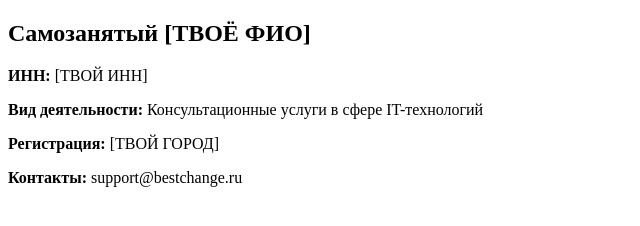
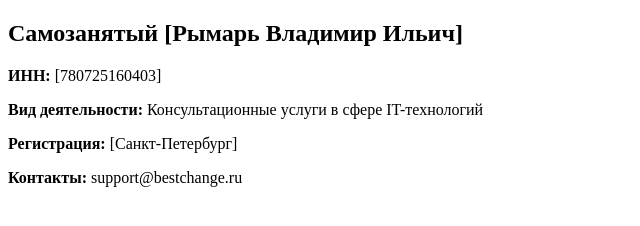
Before and after one commit to Sterling385/bestchange-payment, a plain HTML site: page legal.html in a window 1280 px wide. Shown: the whole page, without its empty margins (0-640 px from the left). Drawn offline with Linux system fonts and the light colour scheme.

Commit message:
Update legal.html

```diff
--- a/legal.html
+++ b/legal.html
@@ -5,10 +5,10 @@
     <meta charset="UTF-8">
 </head>
 <body>
-    <h2>Самозанятый [ТВОЁ ФИО]</h2>
-    <p><strong>ИНН:</strong> [ТВОЙ ИНН]</p>
+    <h2>Самозанятый [Рымарь Владимир Ильич]</h2>
+    <p><strong>ИНН:</strong> [780725160403]</p>
     <p><strong>Вид деятельности:</strong> Консультационные услуги в сфере IT-технологий</p>
-    <p><strong>Регистрация:</strong> [ТВОЙ ГОРОД]</p>
+    <p><strong>Регистрация:</strong> [Санкт-Петербург]</p>
     <p><strong>Контакты:</strong> support@bestchange.ru</p>
 </body>
 </html>
```
